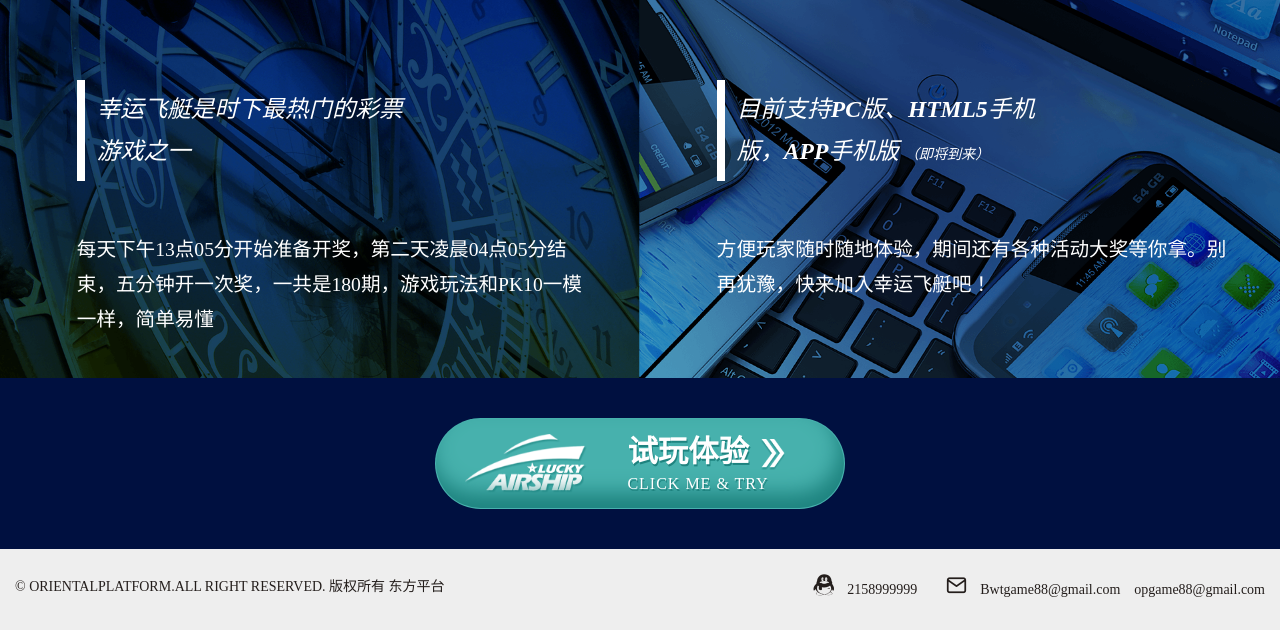
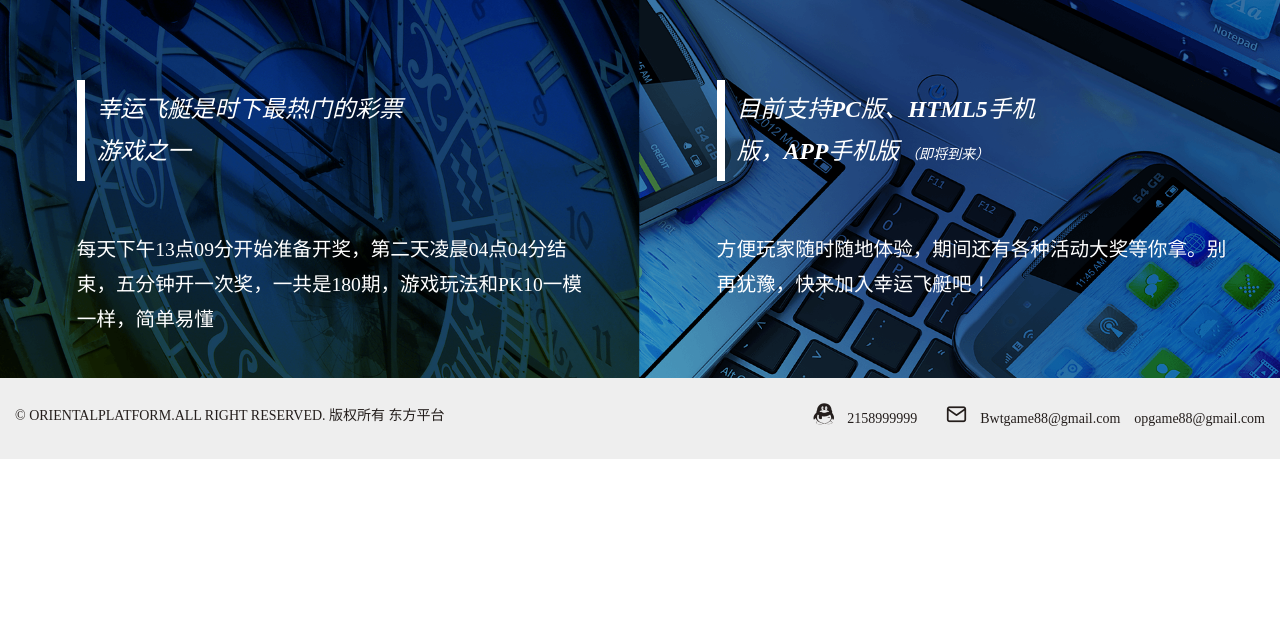
Before and after one commit to Hong-liyen/GPO, a plain HTML site: page luckyairship/index.html in a window 1280 px wide. Shown: the part 1360-1990 px from the top of the page. After the commit the page ends 1819 px from the top, so only its background shows below. Drawn offline with Linux system fonts and the light colour scheme; files whose address does not match are found by name.

Commit message:
Add files via upload

```diff
--- a/luckyairship/index.html
+++ b/luckyairship/index.html
@@ -32,7 +32,7 @@
     <div class="wow fadeInDown col-md-6 airshipbox02" data-wow-delay="0.6s">
         <p class="wow fadeInUp marktip" data-wow-delay="0.8s" style="visibility: visible; animation-delay: 0.6s; animation-name: fadeInUp;">幸运飞艇是时下最热门的彩票
             <br>游戏之一</p>
-        <p class="wow fadeInDown" data-wow-delay="1.0s" style="visibility: visible; animation-delay: 0.4s; animation-name: fadeInDown;">每天下午13点05分开始准备开奖，第二天凌晨04点05分结束，五分钟开一次奖，一共是180期，游戏玩法和PK10一模一样，简单易懂
+        <p class="wow fadeInDown" data-wow-delay="1.0s" style="visibility: visible; animation-delay: 0.4s; animation-name: fadeInDown;">每天下午13点09分开始准备开奖，第二天凌晨04点04分结束，五分钟开一次奖，一共是180期，游戏玩法和PK10一模一样，简单易懂
         </p>
     </div>
     <div class="wow fadeInDown col-md-6 airshipbox03" data-wow-delay="0.4s">
@@ -44,18 +44,6 @@
         </p>
     </div>
 
-
-    <div class="wow fadeInDown col-md-12 btn-area" data-wow-delay="0.8s">
-        <a href="#" class="btn btn-large btn-block btn-button">
-            <div class="btn-text">
-                <h4>试玩体验
-                    <img src="../images/arrowBtn.png" alt="">
-                </h4>
-                <p>CLICK ME & TRY</p>
-            </div>
-
-        </a>
-    </div>
 
     <footer>
         <div class="row">
```
